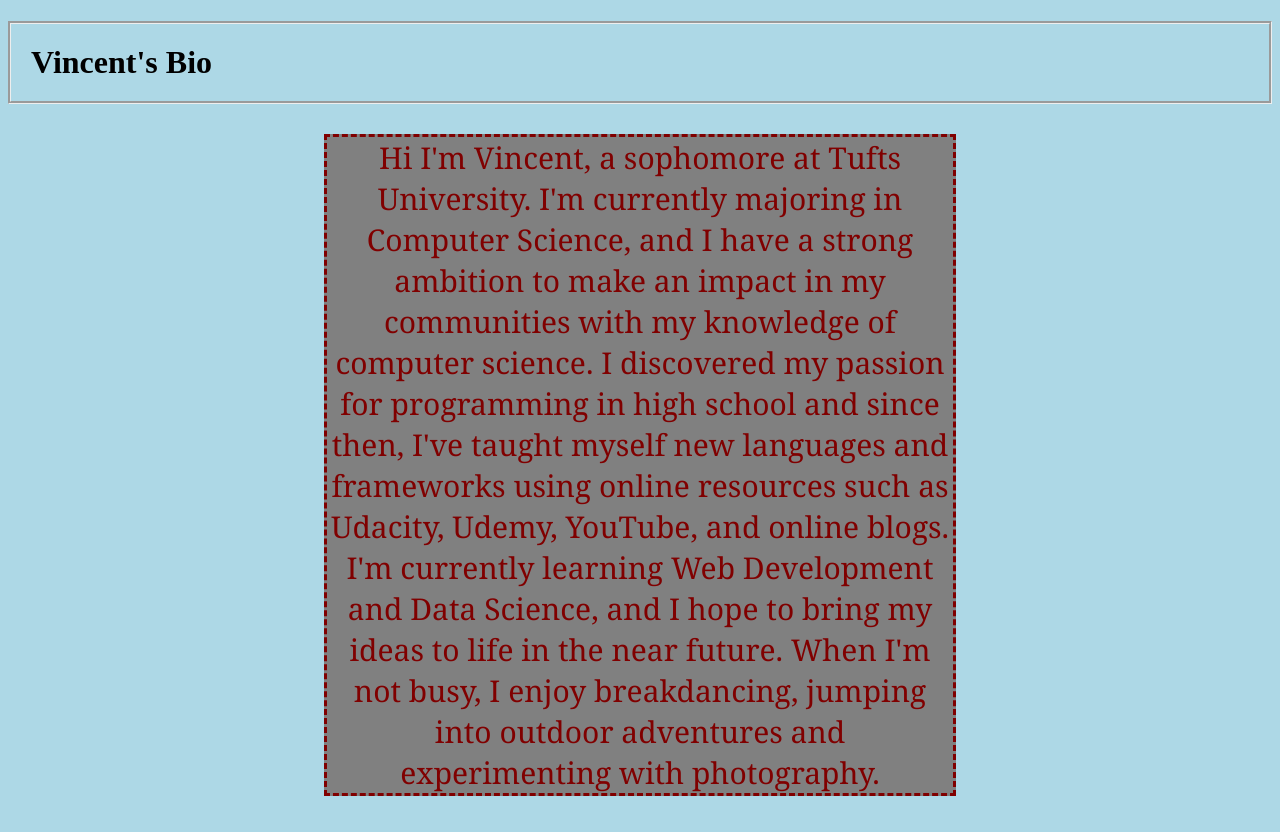
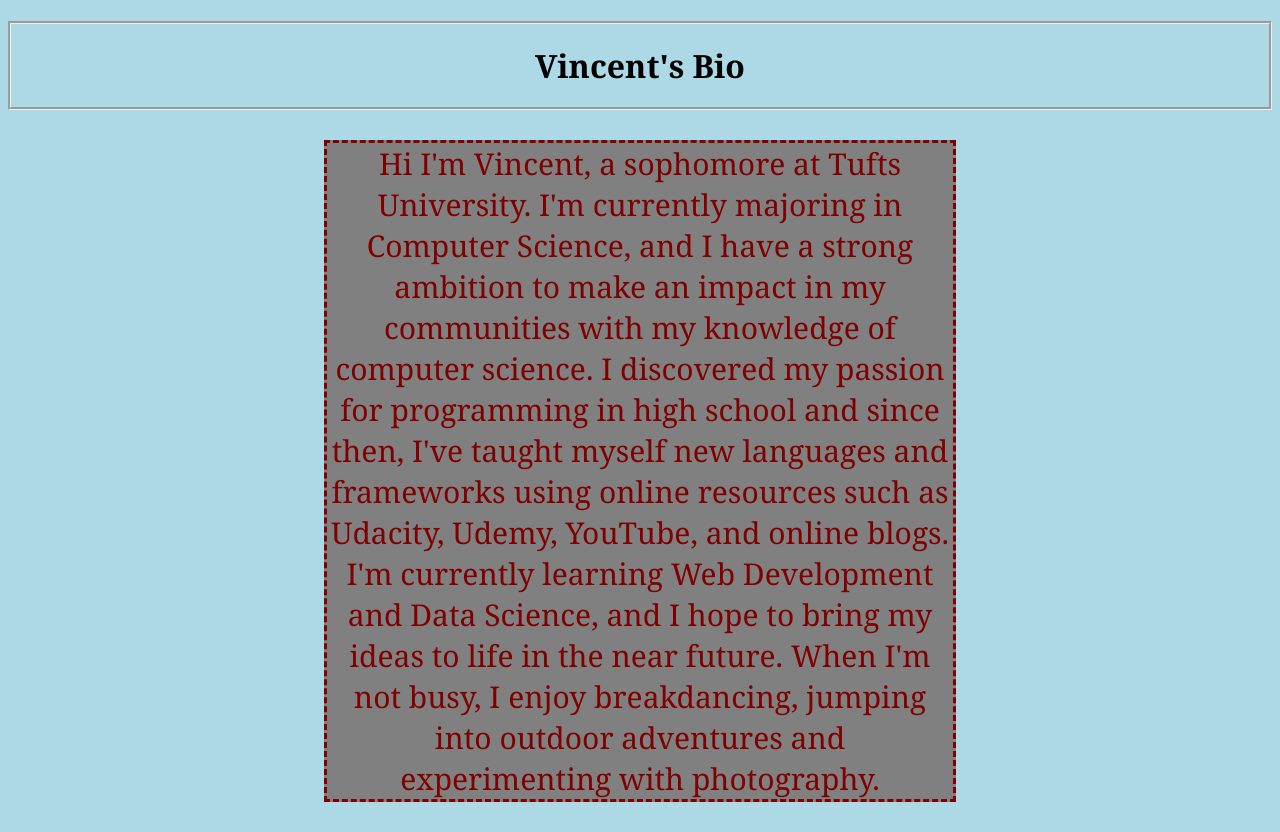
Before and after one commit to vtsang00018/assignment1, a plain HTML site: page bio.html in a window 1280 px wide. Drawn offline with Linux system fonts and the light colour scheme.

Commit message:
Added header id's to desired h1 tags

```diff
--- a/bio.html
+++ b/bio.html
@@ -7,7 +7,7 @@
                 <link rel="stylesheet" href="css/styles.css">
         </head>
         <body>
-                <h1>Vincent's Bio</h1>
+                <h1 id = "header">Vincent's Bio</h1>
                 <p id = "bio">Hi I'm Vincent, a sophomore at Tufts University.
                    I'm currently majoring in Computer Science, and
                    I have a strong ambition to make an impact in my
```
Also changed, not shown: resume.html (+1 -1 lines).
